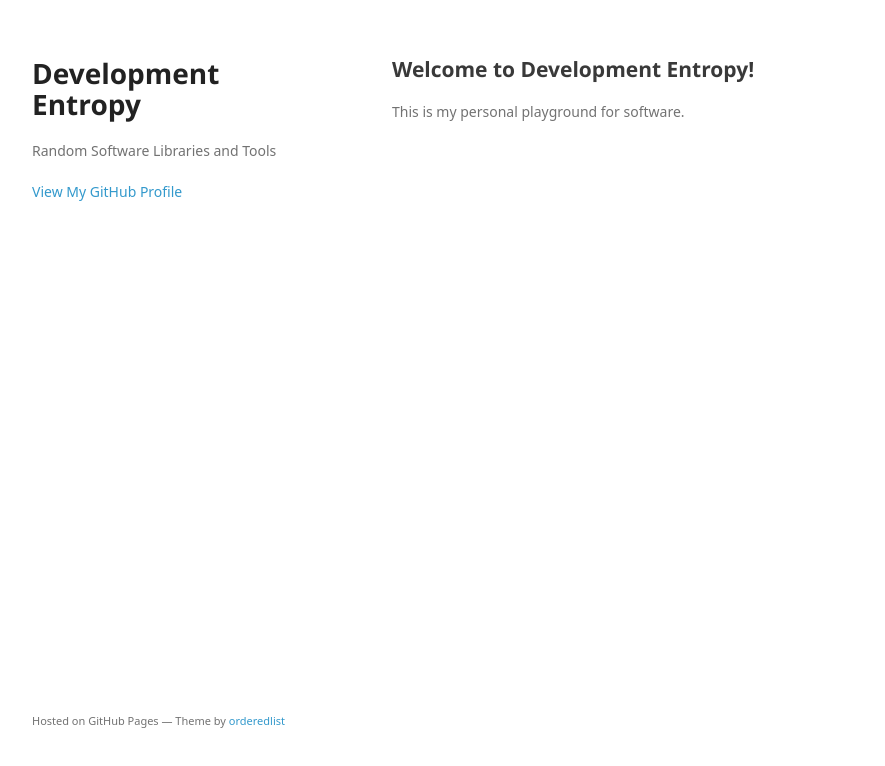
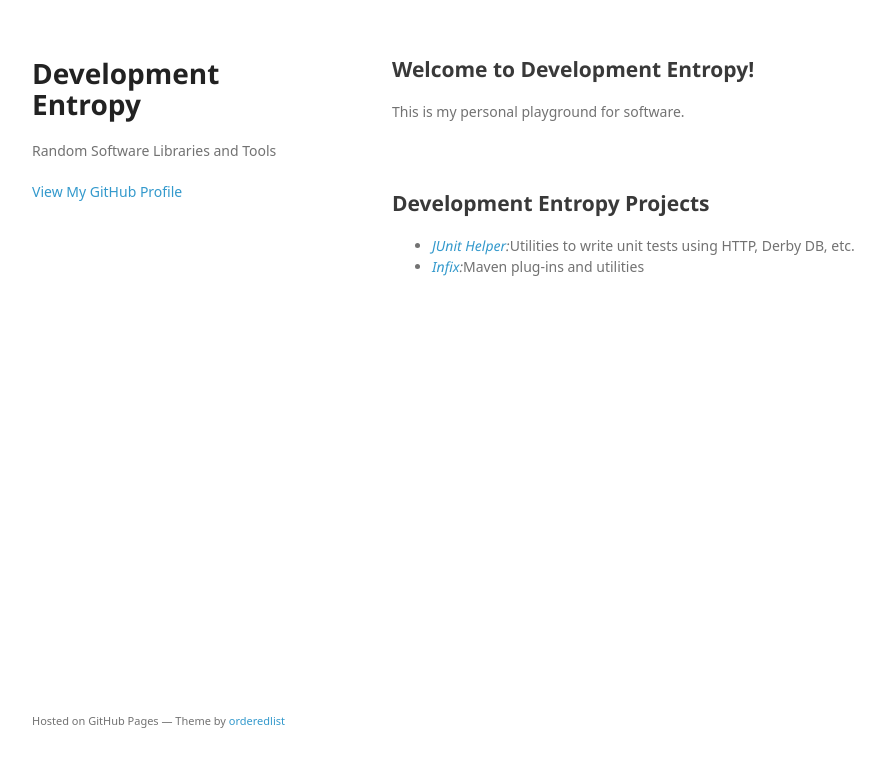
Before and after one commit to deventropy/deventropy.github.io, a plain HTML site: page index.html in a window 1280 px wide. Shown: the whole page, without its empty margins (178-1063 px from the left). Drawn offline with Linux system fonts and the light colour scheme; a web font is replaced by a local one.

Commit message:
Update index.html

```diff
--- a/index.html
+++ b/index.html
@@ -28,6 +28,13 @@
 
 <p>This is my personal playground for software.</p>
       </section>
+      <section>
+        <h2><a id="deventropy-projects" class="anchor" href="#deventropy-projects" aria-hidden="true"><span class="octicon octicon-link"></span></a>Development Entropy Projects</h2>
+        <ul>
+          <li><em><a href="./junit-helper/">JUnit Helper</a>:</em>Utilities to write unit tests using HTTP, Derby DB, etc.</li>
+          <li><em><a href="http://infix.deventropy.org/">Infix</a>:</em>Maven plug-ins and utilities</li>
+        </ul>
+      </section>
       <footer>
         <p><small>Hosted on GitHub Pages &mdash; Theme by <a href="https://github.com/orderedlist">orderedlist</a></small></p>
       </footer>
```
